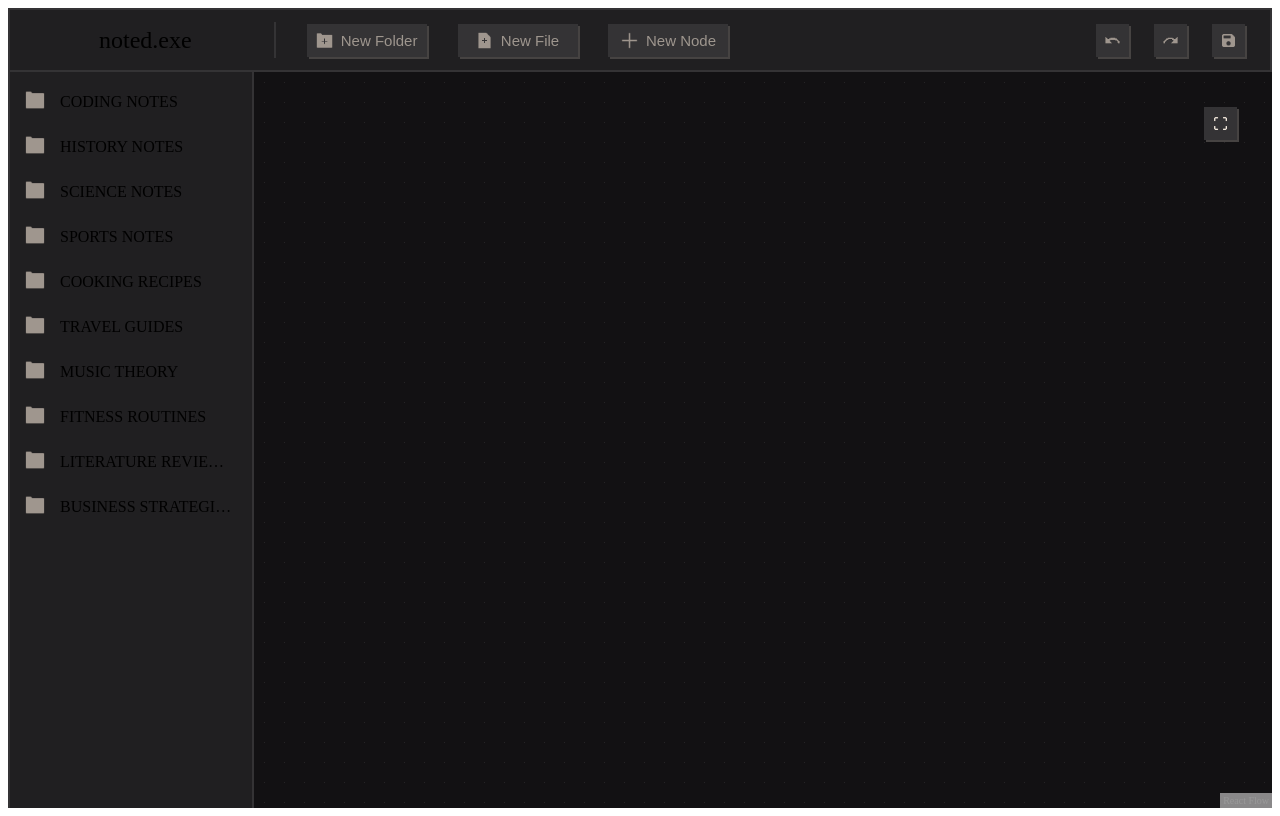
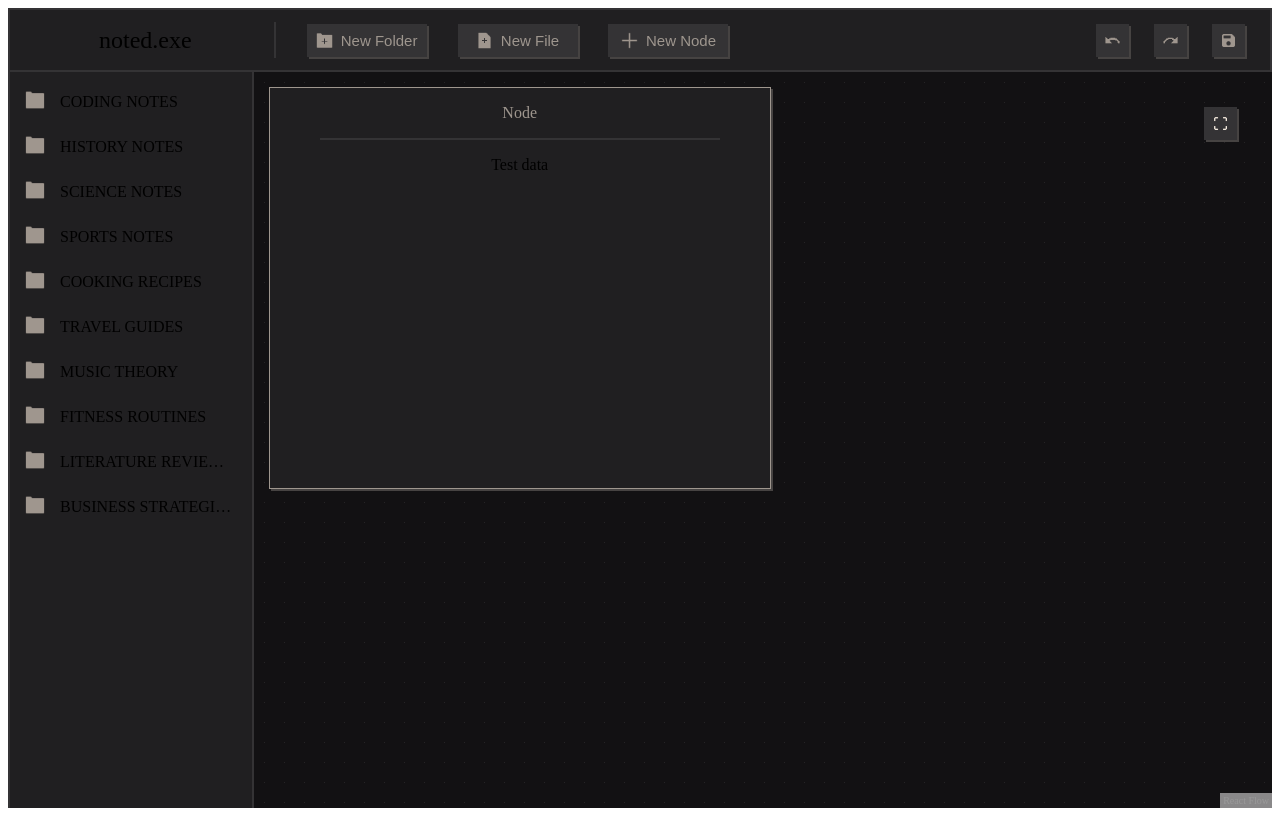
Before and after one commit to JohnArochaDev/noted, a Next.js app: page / in a window 1280 px wide. Built offline with nearby package versions, Linux system fonts and the light colour scheme.

Commit message:
added a node, but its not made relative to the canvas. Might need to use librarys nodes and alter them

```diff
--- /dev/null
+++ b/app/Components/Canvas/TextNode/index.tsx
@@ -0,0 +1,23 @@
+import Draggable from "react-draggable";
+import { NodePlate } from "@/app/Constants/types";
+import { useRef } from "react";
+import styles from "./styles.module.scss";
+import { Panel } from "@xyflow/react";
+
+export const TextNode = (props: NodePlate) => {
+  const { id, type, title, data, coordinates } = props;
+
+  const nodeRef = useRef(null);
+
+  return (
+    <Panel>
+      <Draggable nodeRef={nodeRef}>
+        <div ref={nodeRef} className={styles.textNode}>
+          <p className={styles.title}>{title}</p>
+          <hr className={styles.seperator} />
+          <p>{data}</p>
+        </div>
+      </Draggable>
+    </Panel>
+  );
+};
--- /dev/null
+++ b/app/Components/Canvas/TextNode/styles.module.scss
@@ -0,0 +1,21 @@
+@import "@/app/Constants/colors.module";
+
+.textNode {
+  width: 500px;
+  height: 400px;
+  background-color: $sidebarBackground;
+  border: 1px solid #9e968e;
+  box-shadow: 2px 2px #464342;
+  text-align: center;
+}
+
+.title {
+  color: #9E968E;
+}
+
+.seperator {
+  width: 80%;
+  height: 2px;
+  background-color: #343335;
+  border: none;
+}
--- a/app/Components/Canvas/index.tsx
+++ b/app/Components/Canvas/index.tsx
@@ -8,11 +8,15 @@ import {
   ReactFlowProvider,
   Panel,
 } from "@xyflow/react";
+
 import { RecenterButton } from "./RecenterCanvasButton";
+
 import styles from "./styles.module.scss";
+import { TextNode } from "./TextNode";
 
 export const Canvas = () => {
   return (
+    <>
       <ReactFlowProvider>
         <div className={styles.canvas}>
           <ReactFlow
@@ -44,8 +48,16 @@ export const Canvas = () => {
             <Panel position="top-right">
               <RecenterButton />
             </Panel>
+            <TextNode
+              id={10101}
+              type={"text"}
+              title={"Node"}
+              data={"Test data"}
+              coordinates={[2500, 2500]}
+            />
           </ReactFlow>
         </div>
       </ReactFlowProvider>
+    </>
   );
 };
```
Also changed, not shown: app/Constants/types.ts (+12 -0 lines). Lines whose indentation alone changed are shown as unchanged.
